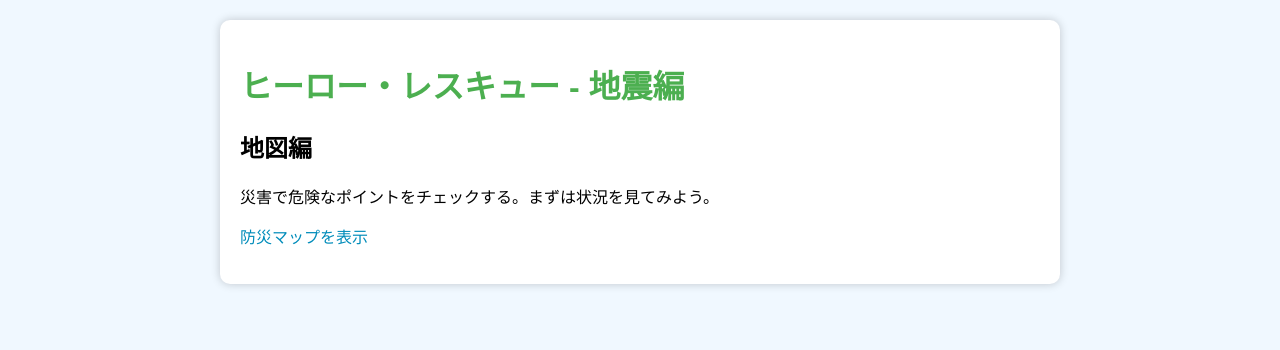
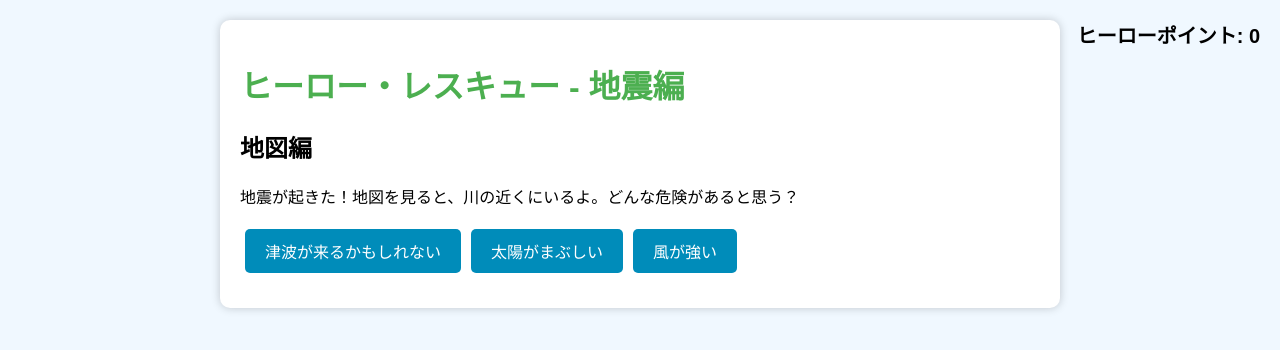
Before and after one commit to CVWJAPAN/rescuecvw, a plain HTML site: page index.html in a window 1280 px wide. Both pictures are taken after a click on the button "ゲームを始める". Drawn offline with Linux system fonts and the light colour scheme.

Commit message:
index.html

```diff
--- a/index.html
+++ b/index.html
@@ -40,72 +40,148 @@
         .button:hover {
             background-color: #45a049;
         }
-        #map-image {
-            max-width: 100%;
-            height: auto;
-            margin: 10px 0;
+        .option {
+            background-color: #008CBA;
+            color: white;
+            padding: 10px 20px;
+            margin: 5px;
+            border-radius: 5px;
             cursor: pointer;
+            display: inline-block;
+        }
+        .option:hover {
+            background-color: #006d93;
         }
         #feedback {
             margin-top: 10px;
             font-size: 16px;
             color: #333;
         }
-        #map-link {
-            color: #008CBA;
-            text-decoration: none;
-            font-size: 16px;
-        }
-        #map-link:hover {
-            text-decoration: underline;
+        #points {
+            position: absolute;
+            top: 20px;
+            right: 20px;
+            font-size: 20px;
+            font-weight: bold;
         }
     </style>
 </head>
 <body>
+    <div id="points">ヒーローポイント: <span id="score">0</span></div>
     <div id="welcome-screen">
         <h1>ヒーロー・レスキューへようこそ！</h1>
         <p>このゲームでは、地震などの緊急時にどう行動するかを学び、ヒーローになって街を守ります！</p>
-        <p><strong>遊び方：</strong>画面の指示に従って、危険を見つけるか、正しい行動を選びましょう。地図を使って安全な場所を確認できます。</p>
+        <p><strong>遊び方：</strong>質問を読んで、正しい選択肢を選んでね。危険な場所や安全な行動を学ぼう！</p>
         <p><strong>なぜ大切？：</strong>地震から身を守る方法を楽しく学んで、もしものときに備えよう！</p>
         <button id="start-button" class="button">ゲームを始める</button>
     </div>
     <div id="game-container">
         <h1>ヒーロー・レスキュー - 地震編</h1>
         <h2>地図編</h2>
-        <p>災害で危険なポイントをチェックする。まずは状況を見てみよう。</p>
-        <p><a id="map-link" href="javascript:void(0)" onclick="showMap()">防災マップを表示</a></p>
-        <img id="map-image" src="" alt="防災マップ" style="display: none;" onclick="checkDanger()">
+        <p id="game-text">災害で危険なポイントをチェックする。まずは状況を考えてみよう。</p>
+        <div id="options"></div>
         <div id="feedback"></div>
+        <button id="next-button" class="button" style="display: none;">次へ</button>
     </div>
 
     <script>
+        let stage = 1;
+        let points = 0;
+
+        const stages = {
+            1: {
+                text: "地震が起きた！地図を見ると、川の近くにいるよ。どんな危険があると思う？",
+                options: [
+                    { text: "津波が来るかもしれない", correct: true },
+                    { text: "太陽がまぶしい", correct: false },
+                    { text: "風が強い", correct: false }
+                ],
+                feedback: {
+                    correct: "正しい！川の近くは津波や洪水の危険があるよ。ヒーローポイント+5！",
+                    incorrect: "それは違うかも。川の近くでは津波や洪水に注意が必要だよ。"
+                }
+            },
+            2: {
+                text: "津波の危険があると分かった！安全な場所はどこだと思う？",
+                options: [
+                    { text: "高い丘の上", correct: true },
+                    { text: "川のそばの公園", correct: false },
+                    { text: "地下室", correct: false }
+                ],
+                feedback: {
+                    correct: "その通り！高い場所に避難するのが安全だよ。ヒーローポイント+5！",
+                    incorrect: "それは危ないよ！津波が来たら高い場所に逃げよう。"
+                }
+            },
+            3: {
+                text: "避難するときに気をつけることは？",
+                options: [
+                    { text: "急いで走る", correct: false },
+                    { text: "周りをよく見て落ち着いて行動する", correct: true },
+                    { text: "友達とおしゃべりしながら移動", correct: false }
+                ],
+                feedback: {
+                    correct: "やった！落ち着いて行動するのが大事だよ。ヒーローポイント+10！",
+                    incorrect: "それは危ないかも。避難するときは周りをよく見て、落ち着いて行動しよう。"
+                }
+            }
+        };
+
+        function updateGame() {
+            const currentStage = stages[stage];
+            document.getElementById("game-text").innerText = currentStage.text;
+            document.getElementById("feedback").innerText = "";
+            document.getElementById("next-button").style.display = "none";
+
+            const optionsDiv = document.getElementById("options");
+            optionsDiv.innerHTML = "";
+            currentStage.options.forEach(option => {
+                const button = document.createElement("div");
+                button.className = "option";
+                button.innerText = option.text;
+                button.onclick = () => checkAnswer(option.correct, currentStage.feedback);
+                optionsDiv.appendChild(button);
+            });
+        }
+
+        function checkAnswer(isCorrect, feedback) {
+            const feedbackDiv = document.getElementById("feedback");
+            feedbackDiv.innerText = isCorrect ? feedback.correct : feedback.incorrect;
+            if (isCorrect) {
+                points += stage === 3 ? 10 : 5;
+                document.getElementById("score").innerText = points;
+            }
+            document.getElementById("next-button").style.display = "block";
+            document.getElementById("options").innerHTML = "";
+        }
+
         document.getElementById("start-button").onclick = () => {
             document.getElementById("welcome-screen").style.display = "none";
             document.getElementById("game-container").style.display = "block";
+            updateGame();
         };
 
-        function showMap() {
-            const mapImage = document.getElementById("map-image");
-            // 仮の防災マップ画像を表示（プレースホルダー）
-            mapImage.src = "https://via.placeholder.com/600x300?text=防災マップ（地震危険エリア：赤色、安全エリア：緑色）";
-            mapImage.style.display = "block";
-            document.getElementById("map-link").style.display = "none";
-            document.getElementById("feedback").innerText = "地図をクリックして、危険な場所か安全な場所か確認してみよう！";
-        }
+        document.getElementById("next-button").onclick = () => {
+            stage++;
+            if (stage > 3) {
+                document.getElementById("game-text").innerText = "ミッションクリア！地震の危険から身を守れたよ！";
+                document.getElementById("options").innerHTML = "";
+                document.getElementById("feedback").innerText = `最終スコア: ${points}ポイント！もう一度遊ぶ？`;
+                document.getElementById("next-button").innerText = "もう一度遊ぶ";
+                document.getElementById("next-button").onclick = () => {
+                    stage = 1;
+                    points = 0;
+                    document.getElementById("score").innerText = points;
+                    document.getElementById("next-button").innerText = "次へ";
+                    updateGame();
+                };
+            } else {
+                updateGame();
+            }
+        };
 
-        function checkDanger() {
-            const feedback = document.getElementById("feedback");
-            const map = document.getElementById("map-image");
-            const clickX = event.offsetX;
-            // クリック位置で危険エリアを判定（左半分が危険エリア、右半分が安全エリア）
-            if (clickX < map.width / 2) {
-                feedback.innerText = "危険！このエリアは地震で揺れやすいよ。安全な場所に避難しよう！";
-                feedback.style.color = "#ff0000";
-            } else {
-                feedback.innerText = "安全！このエリアは比較的安全だよ。";
-                feedback.style.color = "#008000";
-            }
-        }
+        // ゲーム開始
+        updateGame();
     </script>
 </body>
 </html>
```
